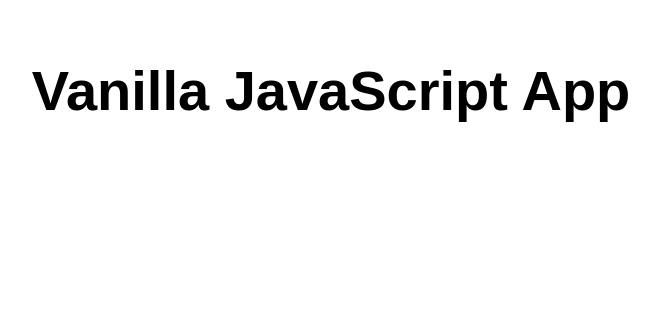
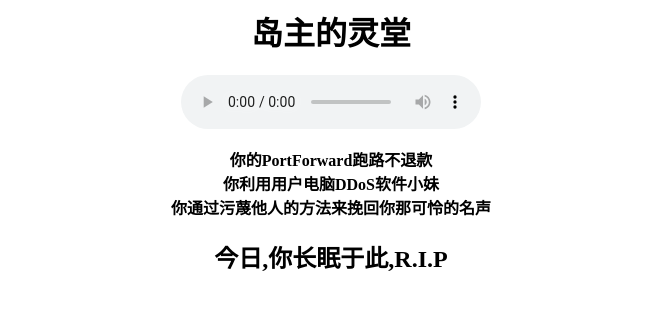
Before and after one commit to Ashes26/DZLT, a plain HTML site: page src/index.html in a window 1280 px wide. Shown: the whole page, without its empty margins (309-968 px from the left). Drawn offline with Linux system fonts and the light colour scheme.

Commit message:
Update index.html

```diff
--- a/src/index.html
+++ b/src/index.html
@@ -1,17 +1,21 @@
-<!DOCTYPE html>
-<html lang="en">
+<html xmlns="http://www.w3.org/1999/xhtml"><head>
+    <meta http-equiv="content-type" content="text/html; charset=UTF-8">
+    <title>岛主已死，请吐痰</title>
+    <meta name="description" content="岛主和它的家人 已经死亡,请吐痰">
+    <link rel="shortcut icon" href="tombstone.png">
 
-<head>
-  <meta charset="UTF-8">
-  <meta name="viewport" content="width=device-width, initial-scale=1.0">
-  <link rel="stylesheet" href="styles.css">
-  <title>Vanilla JavaScript App</title>
 </head>
 
 <body>
-  <main>
-    <h1>Vanilla JavaScript App</h1>
-  </main>
-</body>
+<div style="text-align: center;">
+    <div class="">
+        <h1>岛主的灵堂</h1>
+        <audio controls="controls" loop="loop" autoplay="autoplay"> <source src="2847226467.mp3" type="audio/mpeg"> Your browser does not support the audio element. </audio><br><br>
+        <b>你的PortForward跑路不退款<br>你利用用户电脑DDoS软件小妹<br>你通过污蔑他人的方法来挽回你那可怜的名声</b><br>
+        <h2>今日,你长眠于此,R.I.P</h2>
+    </div>
 
-</html>
+</div>
+
+
+</body></html>
```
